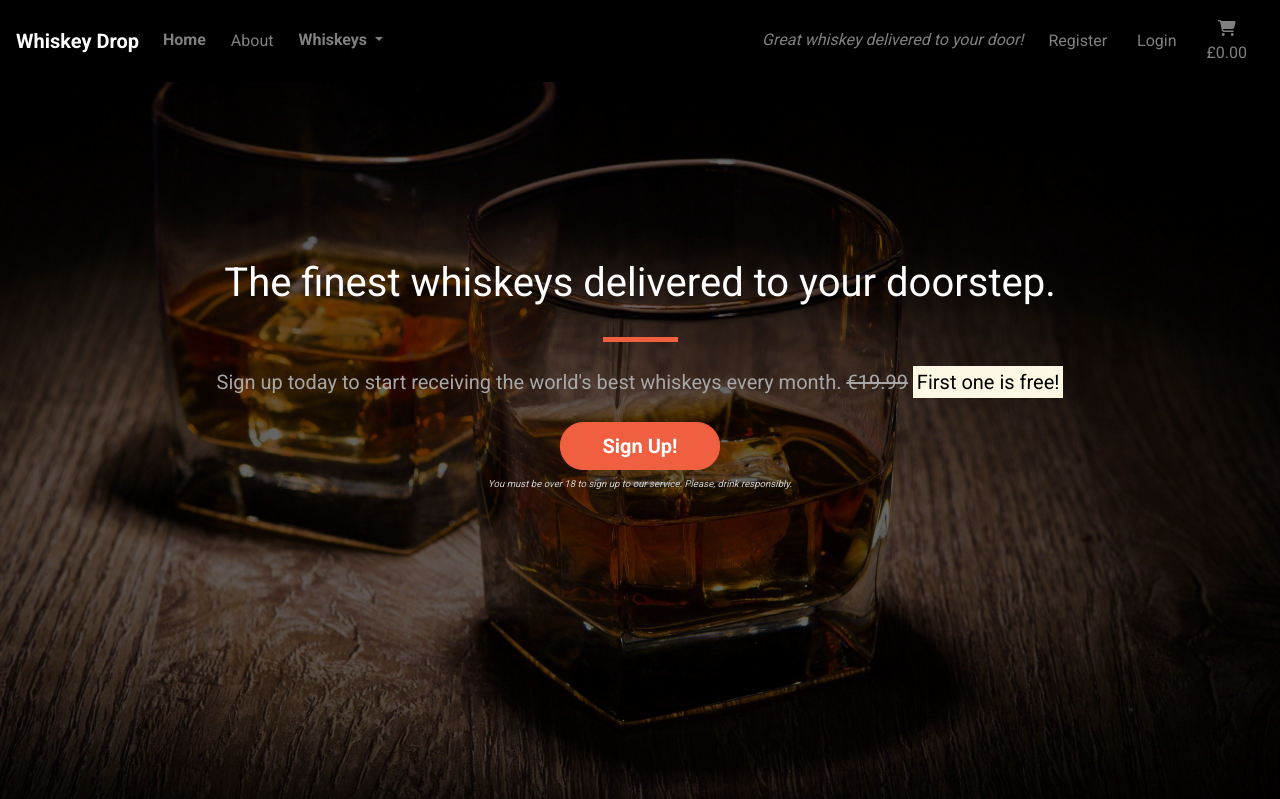
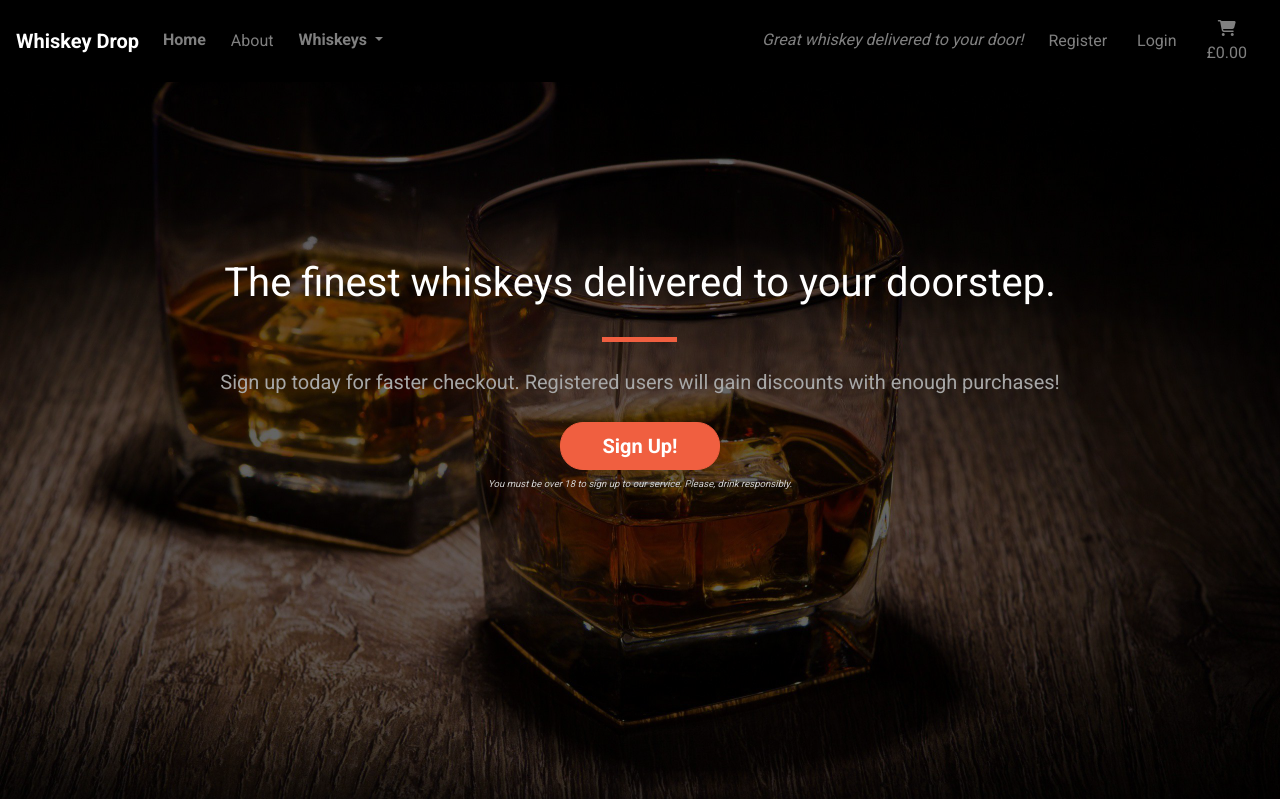
Before and after one commit to cosmicCode42/whiskey-drop-dx, a Django app: page / in a window 1280 px wide. Shown: the top 799 px of the page. Run offline with Django 5.2, Linux system fonts and the light colour scheme; data comes from the database, SQL or seed files in the repository; parts of the project's set-up code (start-up, migrations or seed data) failed here and were passed over; some libraries are stand-ins or nearby versions.

Commit message:
accessibility improvements

```diff
--- a/cart/templates/cart/cart.html
+++ b/cart/templates/cart/cart.html
@@ -50,7 +50,7 @@
                                         <div class="input-group">
                                             <div class="input-group-prepend">
                                                 <button class="decrement-qty btn btn--red btn-sm rounded-0"
-                                                    data-item_id="{{ item.item_id }}" id="decrement-qty_{{ item.item_id }}">
+                                                    data-item_id="{{ item.item_id }}" id="decrement-qty_{{ item.item_id }}" aria-label="Reduce amount">
                                                     <span>
                                                         <i class="fas fa-minus fa-sm"></i>
                                                     </span>
@@ -59,10 +59,10 @@
                                             <input class="form-control form-control-sm qty_input" type="number"
                                                 name="quantity" value="{{ item.quantity }}" min="1" max="99"
                                                 data-item_id="{{ item.item_id }}"
-                                                id="id_qty_{{ item.item_id }}">
+                                                id="id_qty_{{ item.item_id }}" aria-label="Quantity">
                                             <div class="input-group-append">
                                                 <button class="increment-qty btn btn--red btn-sm rounded-0"
-                                                    data-item_id="{{ item.item_id }}" id="increment-qty_{{ item.item_id }}">
+                                                    data-item_id="{{ item.item_id }}" id="increment-qty_{{ item.item_id }}" aria-label="Increase amount">
                                                     <span>
                                                         <i class="fas fa-plus fa-sm"></i>
                                                     </span>
--- a/home/templates/home/index.html
+++ b/home/templates/home/index.html
@@ -13,10 +13,7 @@
                 <h1 class="jumbotron-header">The finest whiskeys delivered to your doorstep.</h1>
                 <hr class="block-divider block-divider--orange">
                 {% if not request.user.is_authenticated %}
-                <p class="lead">Sign up today to start receiving the world's best whiskeys every month.
-                    <s class="d-none d-sm-inline">€19.99</s>
-                    <span class="d-inline d-sm-none"><br></span>
-                    <strong><mark>First one is free!</mark></strong></p>
+                <p class="lead">Sign up today for faster checkout. Registered users will gain discounts with enough purchases!</p>
                 <a class="btn btn--red btn--cta btn-lg" href="{% url 'account_signup' %}">Sign
                     Up!</a>
                 {% endif %}
```
Also changed, not shown: products/templates/products/product_detail.html (+3 -5 lines).
